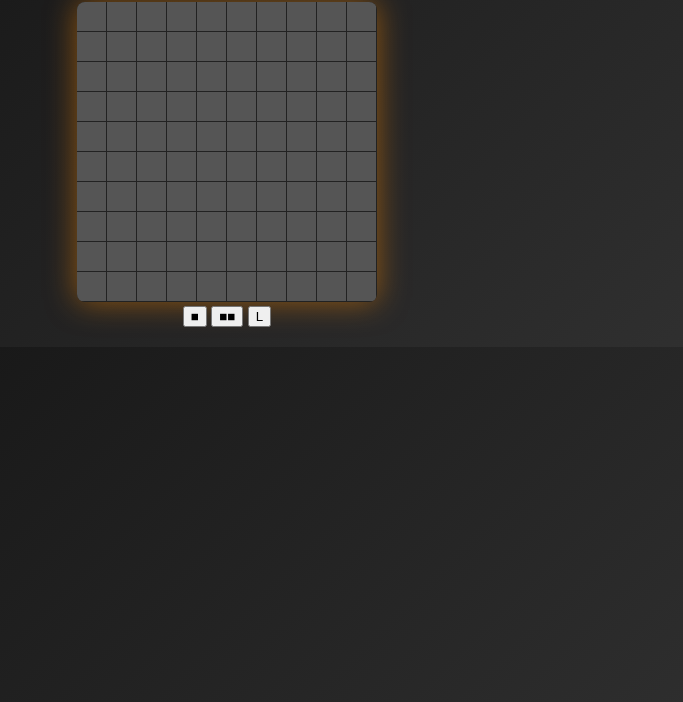
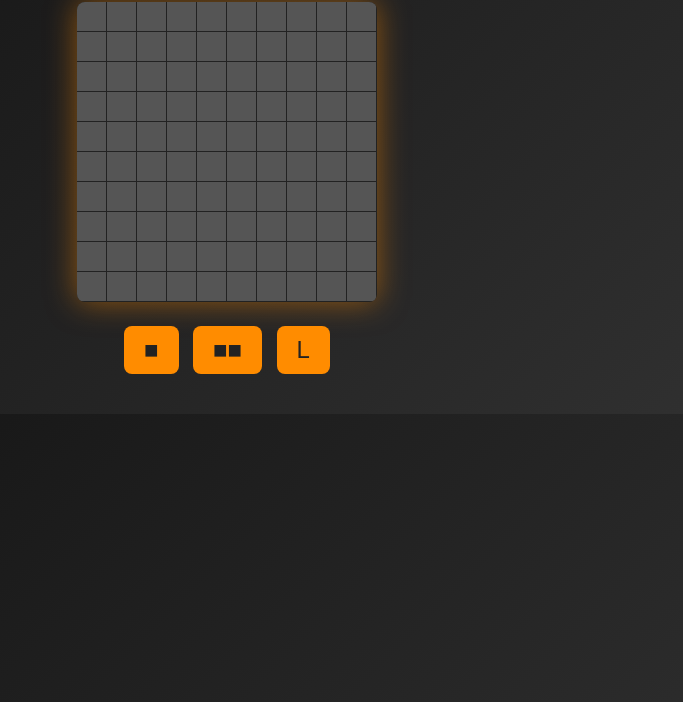
Before and after one commit to philipp-dachtler/BlockBurst, a plain HTML site: page index.html in a window 1280 px wide. Shown: the part 98-800 px from the top of the page, without its empty margins (413-1096 px from the left). Drawn offline with Linux system fonts and the light colour scheme.

Commit message:
Update style.css

```diff
--- a/style.css
+++ b/style.css
@@ -1,3 +1,4 @@
+/* Allgemeine Styles */
 body {
   font-family: Arial, sans-serif;
   background: linear-gradient(135deg, #111, #333);
@@ -6,12 +7,35 @@ body {
   margin: 0;
   padding: 20px;
 }
+
 h1 {
   font-size: 2rem;
   color: #ff8c00;
 }
+
+/* Das Spielfeld */
 canvas {
   background: #222;
   border-radius: 8px;
   box-shadow: 0px 0px 30px rgba(255, 140, 0, 0.5);
 }
+
+/* Button-Leiste */
+#shapes {
+  margin: 20px 0;
+}
+
+#shapes button {
+  font-size: 1.5rem;
+  padding: 10px 20px;
+  margin: 0 5px;
+  background: #ff8c00;
+  color: #222;
+  border-radius: 8px;
+  border: none;
+  cursor: pointer;
+}
+
+#shapes button:hover {
+  background: #ff9f25;
+}
```
